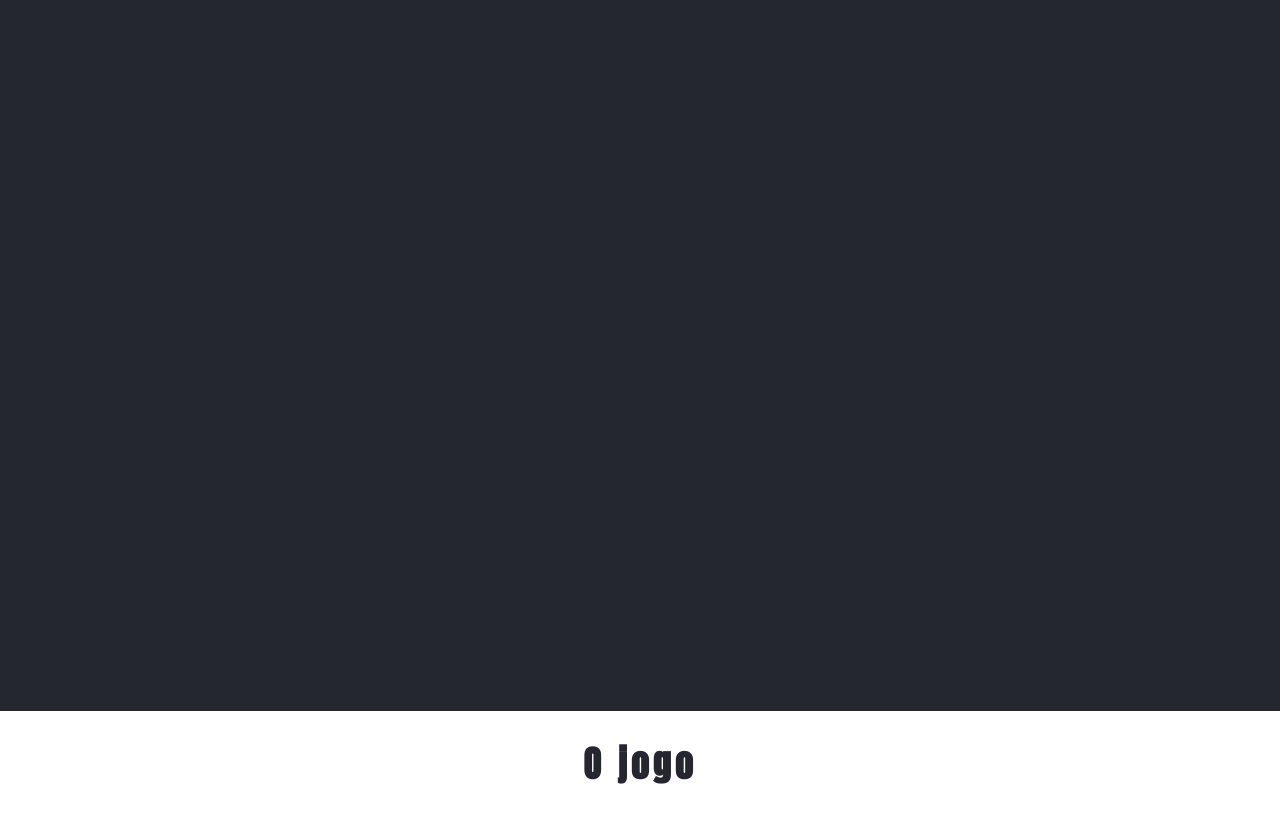
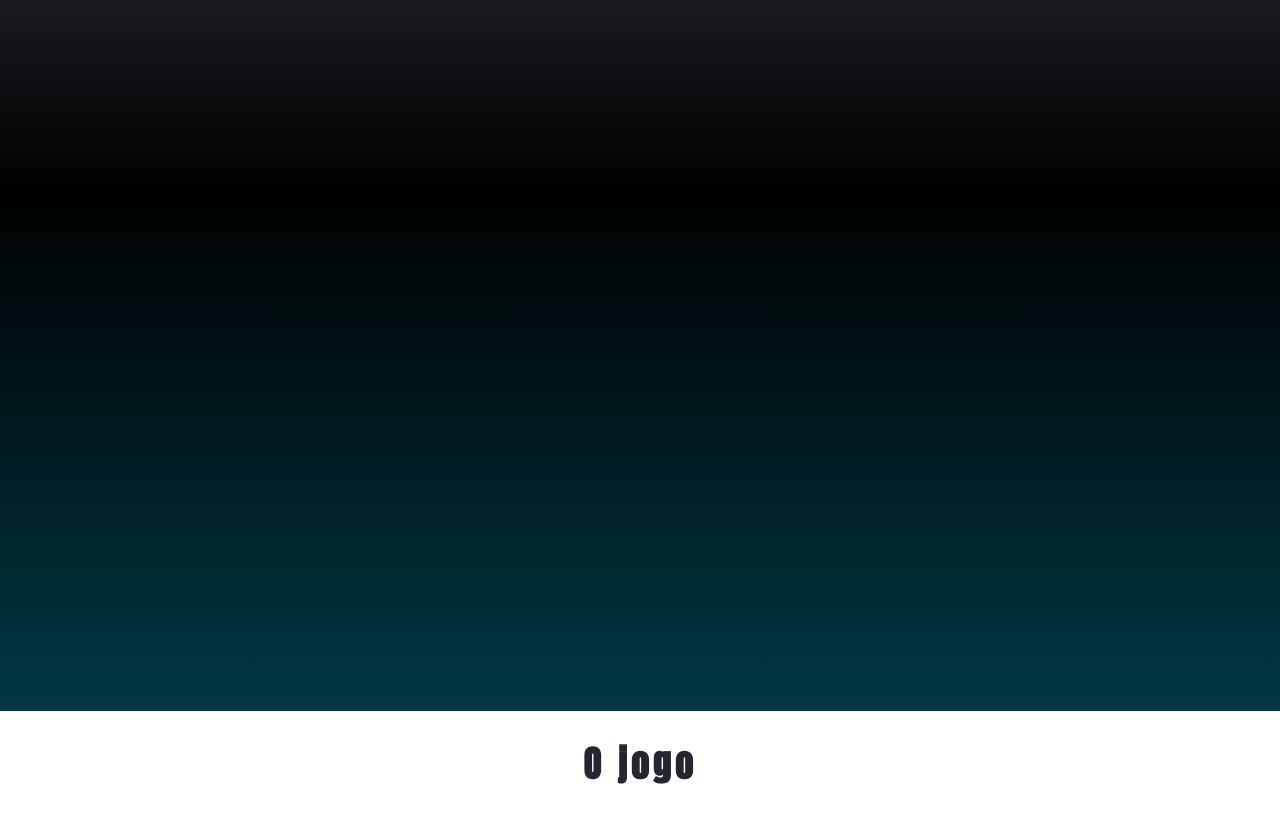
Before and after one commit to OTrigo/tlouSite, a website: page index.html in a window 1280 px wide. Shown: the part 89-905 px from the top of the page. Drawn offline with Linux system fonts and the light colour scheme.

Commit message:
Gradient Background

```diff
--- a/sass/components/header.scss
+++ b/sass/components/header.scss
@@ -1,7 +1,8 @@
 header{
     height: 100vh;
     width: 100%;
-    background-color: #24272f;
+    background: rgb(36,39,47);
+    background: linear-gradient(180deg, rgba(36,39,47,1) 0%, rgba(0,0,0,1) 35%, rgba(0,56,68,1) 100%);
     transition: all 0.5s ease-in-out;
     font-family: $fontLogo;
     color: white;
```
Also changed, not shown: css/style.css, 1 other file.
